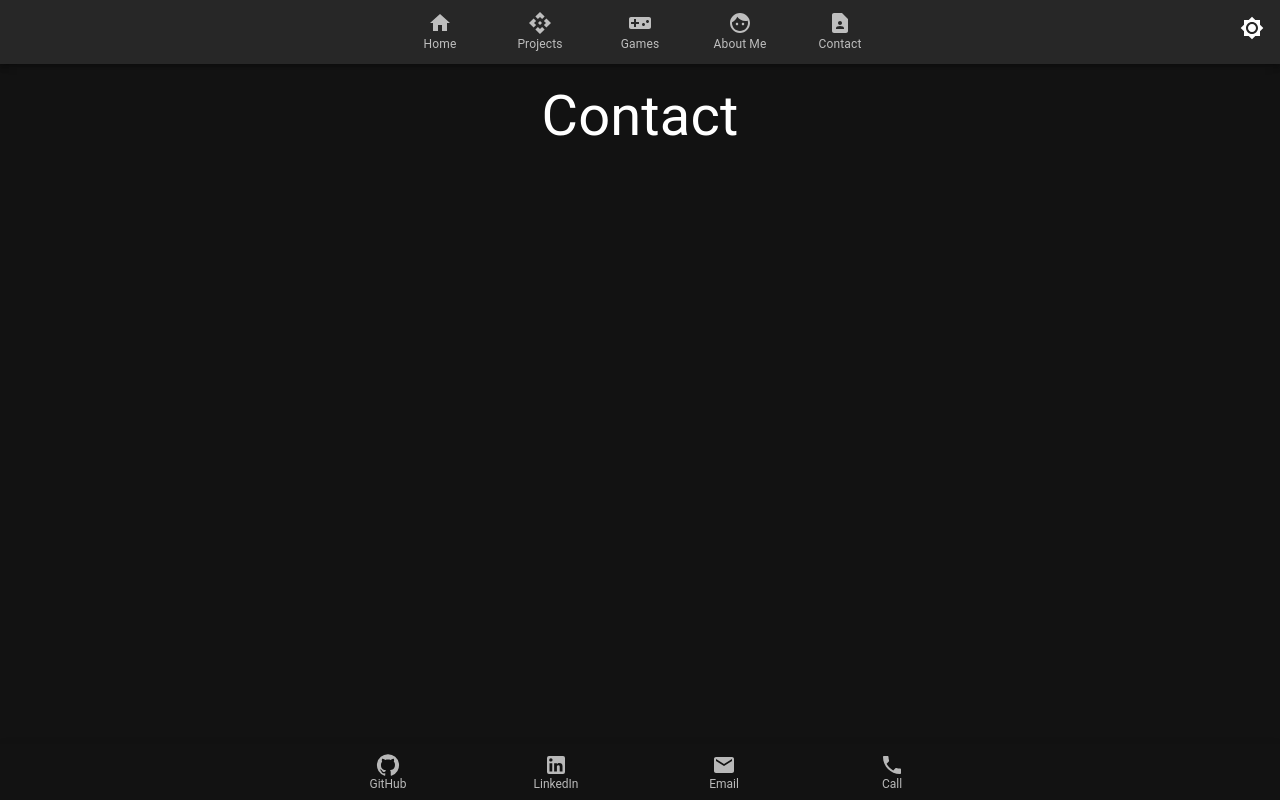
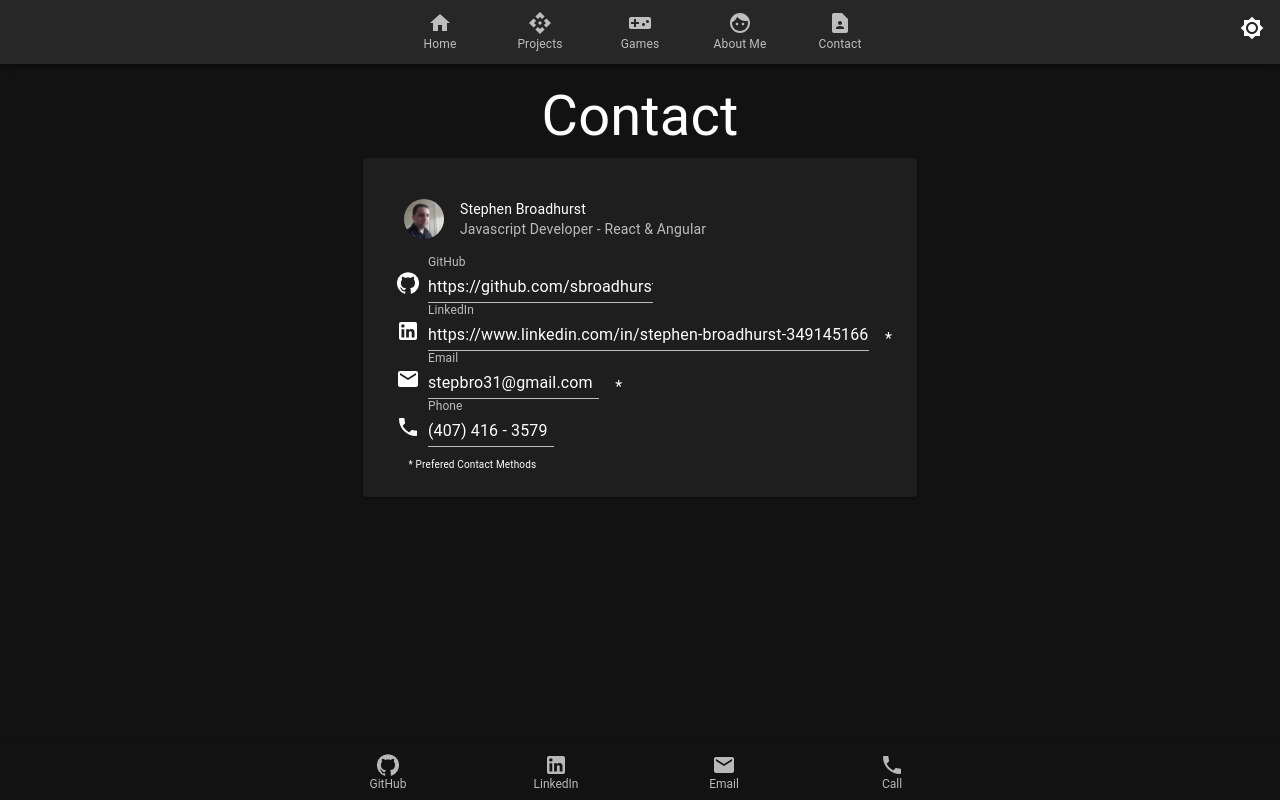
Before and after one commit to sbroadhurst/portfolio-new, a React (Create React App) app: page /#/contact in a window 1280 px wide. Built offline with nearby package versions, Linux system fonts and the light colour scheme.

Commit message:
images for me and avatar and contact me page

```diff
--- a/src/components/Card.js
+++ b/src/components/Card.js
@@ -17,7 +17,7 @@ const CustomCard = (props) => {
   return (
     <Card sx={{ maxWidth: 345, boxShadow: 10 }}>
       <CardHeader
-        avatar={<Avatar aria-label="recipe" src={cardData.image}></Avatar>}
+        avatar={<Avatar aria-label="avatar" src={cardData.image}></Avatar>}
         title={cardData.name}
         subheader={cardData.subtitle}
       />
--- a/src/routes/contact.js
+++ b/src/routes/contact.js
@@ -1,10 +1,89 @@
+import { Email, GitHub, LinkedIn, Phone } from '@mui/icons-material'
+import { Avatar, Card, CardHeader, IconButton, TextField } from '@mui/material'
+import { Box } from '@mui/system'
 import React from 'react'
+import { CardRow } from '../components/styledComponents'
 import Title from '../components/Title'
+import MyAvatar from '../assets/myAvatar.jpg'
 
 const Contact = () => {
   return (
     <div>
       <Title title="Contact" />
+      <CardRow>
+        <Card style={{ padding: 25, width: 'fit-content', maxWidth: '95%' }}>
+          <CardHeader
+            avatar={<Avatar aria-label="avatar" src={MyAvatar}></Avatar>}
+            title="Stephen Broadhurst"
+            subheader={`Javascript Developer - React & Angular`}></CardHeader>
+          <Box sx={{ display: 'flex', alignItems: 'flex-end' }}>
+            <IconButton href="https://github.com/sbroadhurst" target="_blank" rel="noopener noreferrer">
+              <GitHub />
+            </IconButton>
+            <TextField
+              sx={{ width: '25ch' }}
+              id="github"
+              label="GitHub"
+              variant="standard"
+              InputProps={{
+                readOnly: true,
+              }}
+              defaultValue={'https://github.com/sbroadhurst'}
+            />
+          </Box>
+          <Box sx={{ display: 'flex', alignItems: 'flex-end' }}>
+            <IconButton
+              href="https://www.linkedin.com/in/stephen-broadhurst-349145166/"
+              target="_blank"
+              rel="noopener noreferrer">
+              <LinkedIn />
+            </IconButton>
+            <TextField
+              sx={{ width: '49ch' }}
+              id="linkedIn"
+              label="LinkedIn"
+              variant="standard"
+              InputProps={{
+                readOnly: true,
+              }}
+              defaultValue={'https://www.linkedin.com/in/stephen-broadhurst-349145166/'}
+            />
+            &emsp;*
+          </Box>
+          <Box sx={{ display: 'flex', alignItems: 'flex-end' }}>
+            <IconButton href="mailto:stepbro31@gmail.com">
+              <Email />
+            </IconButton>
+            <TextField
+              sx={{ width: '19ch' }}
+              id="email"
+              label="Email"
+              variant="standard"
+              InputProps={{
+                readOnly: true,
+              }}
+              defaultValue={'stepbro31@gmail.com'}
+            />
+            &emsp;*
+          </Box>
+          <Box sx={{ display: 'flex', alignItems: 'flex-end' }}>
+            <IconButton href="tel:4074163579">
+              <Phone />
+            </IconButton>
+            <TextField
+              sx={{ width: '14ch' }}
+              id="phone"
+              label="Phone"
+              variant="standard"
+              InputProps={{
+                readOnly: true,
+              }}
+              defaultValue={'(407) 416 - 3579'}
+            />
+          </Box>
+          &emsp; <sub style={{ fontSize: 10, marginTop: 65 }}>* Prefered Contact Methods</sub>
+        </Card>
+      </CardRow>
     </div>
   )
 }
```
Also changed, not shown: src/assets/me.jpg (added), src/assets/myAvatar.jpg (added).
